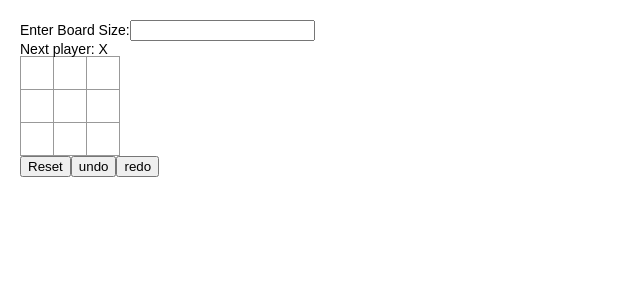
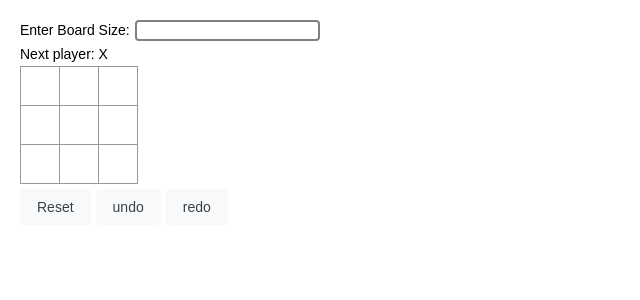
Before and after one commit to FloBurger/Tic-Tac-Toe, a React (Vite) app: page / in a window 1280 px wide. Shown: the top 300 px of the page, without its empty margins (0-640 px from the left). Built offline with nearby package versions, Linux system fonts and the light colour scheme.

Commit message:
Styling Components
Add Styling for the Button and Input

```diff
--- a/src/components/Board.jsx
+++ b/src/components/Board.jsx
@@ -5,7 +5,6 @@ function Board() {
   const [grid, setGrid] = useState([]);
   const [nextValueX, setnextValueX] = useState(true);
   const [gridSize, setGridSize] = useState(3);
-  const [gameStatus, setGameStatus] = useState("X");
   const [history, setHistory] = useState([]);
   const [currentMove, setCurrentMove] = useState(0);
   const [hasWinner, setHasWinner] = useState(false);
@@ -26,36 +25,34 @@ function Board() {
     setGrid(initGrid);
   }
 
-  function setNext(i, j, value) {
+  // Pushes the current Move to the History
+  function setNextInHistory(i, j, value) {
     const nextHistory = [
       ...history.slice(0, currentMove),
       { value: value, row: i, column: j },
     ];
-    console.log(nextHistory);
     setHistory(nextHistory);
   }
 
-  function handleClick(i, j) {
+  function handleSquareClick(i, j) {
     const nextGrid = grid.slice();
     //Check if value already set
     if (nextGrid[i][j] || hasWinner) {
       return;
     }
     setCurrentMove(currentMove + 1);
+    console.log(gridSize);
     console.log(currentMove);
     let value = nextValueX ? "X" : "O";
     if (nextValueX) {
       nextGrid[i][j] = value;
-      //setGameStatus(value);
     } else {
       nextGrid[i][j] = value;
-      ///setGameStatus(value);
     }
-    setNext(i, j, value);
+    setNextInHistory(i, j, value);
     if (checkForWinner(nextGrid, i, j, value)) {
       console.log("Winner: " + value);
       setHasWinner(true);
-      //setGameStatus("Winner: " + value);
       setGrid(nextGrid);
     }
     setnextValueX(!nextValueX);
@@ -63,6 +60,7 @@ function Board() {
   }
 
   function checkForWinner(grid, row, column, value) {
+    // row
     if (hasSameValue(grid[row])) {
       return value;
     }
@@ -75,7 +73,6 @@ function Board() {
       return value;
     }
     // diagonal
-    // need to check if value is on diagonal
     let firstDiagonale = [];
     let secondDiagonale = [];
     let k = grid.length - 1;
@@ -93,6 +90,7 @@ function Board() {
     return null;
   }
 
+  // Checks if every element in the Array is the same and not null
   function hasSameValue(arr) {
     if (arr.every((val, i, arr) => val === arr[0] && val !== null)) {
       return true;
@@ -104,13 +102,12 @@ function Board() {
   function reset() {
     initializeGrid(gridSize);
     setnextValueX(true);
-    setGameStatus("X");
     setCurrentMove(0);
     setHasWinner(false);
   }
 
   function undoMove() {
-    if (currentMove <= 0) {
+    if (currentMove <= 0 || hasWinner) {
       return;
     }
     const nextGrid = grid.slice();
@@ -119,7 +116,6 @@ function Board() {
     setGrid(nextGrid);
     setCurrentMove(currentMove - 1);
     setnextValueX(!nextValueX);
-    setGameStatus(nextValueX ? "X" : "O");
   }
 
   function redoMove() {
@@ -132,7 +128,6 @@ function Board() {
     setGrid(nextGrid);
     setCurrentMove(currentMove + 1);
     setnextValueX(!nextValueX);
-    setGameStatus(nextValueX ? "X" : "O");
   }
 
   function changeGridSize(size) {
@@ -143,6 +138,8 @@ function Board() {
   let gamesStatus;
   if (hasWinner) {
     gamesStatus = "Winner: " + (nextValueX ? "O" : "X");
+  } else if (currentMove === gridSize ** 2) {
+    gamesStatus = "Tie";
   } else {
     gamesStatus = "Next player: " + (nextValueX ? "X" : "O");
   }
@@ -164,14 +161,20 @@ function Board() {
           {rowItem.map((columnItem, indexJ) => (
             <Square
               value={columnItem}
-              onSquareClick={() => handleClick(indexI, indexJ)}
+              onSquareClick={() => handleSquareClick(indexI, indexJ)}
             />
           ))}
         </div>
       ))}
-      <button onClick={reset}>Reset</button>
-      <button onClick={undoMove}>undo</button>
-      <button onClick={redoMove}>redo</button>
+      <button class="button-1" role="button" onClick={reset}>
+        Reset
+      </button>
+      <button class="button-1" role="button" onClick={undoMove}>
+        undo
+      </button>
+      <button class="button-1" role="button" onClick={redoMove}>
+        redo
+      </button>
     </>
   );
 }
--- a/src/components/Game.jsx
+++ /dev/null
@@ -1,12 +0,0 @@
-import Board from "./Board";
-import { useEffect, useState } from "react";
-
-function Game() {
-  return (
-    <>
-      <Board />
-    </>
-  );
-}
-
-export default Game;
--- a/src/index.css
+++ b/src/index.css
@@ -24,12 +24,12 @@ ol, ul {
   font-size: 24px;
   font-weight: bold;
   line-height: 34px;
-  height: 34px;
+  height: 40px;
   margin-right: -1px;
   margin-top: -1px;
   padding: 0;
   text-align: center;
-  width: 34px;
+  width: 40px;
 }
 
 .square:focus {
@@ -48,3 +48,49 @@ ol, ul {
 .game-info {
   margin-left: 20px;
 }
+
+/* CSS */
+.button-1 {
+  background-color: #f8f9fa;
+  border: 1px solid #f8f9fa;
+  border-radius: 4px;
+  color: #3c4043;
+  cursor: pointer;
+  font-family: arial,sans-serif;
+  font-size: 14px;
+  height: 36px;
+  line-height: 27px;
+  min-width: 54px;
+  padding: 0 16px;
+  text-align: center;
+  user-select: none;
+  -webkit-user-select: none;
+  touch-action: manipulation;
+  white-space: pre;
+  margin-top: 5px;
+  margin-bottom: 5px;
+  margin-right: 5px;
+  margin-left: 0px;
+}
+
+.button-1:hover {
+  border-color: #dadce0;
+  box-shadow: rgba(0, 0, 0, .1) 0 1px 1px;
+  color: #202124;
+}
+
+.disabled {
+  opacity: 0.6;
+  cursor: not-allowed;
+}
+
+input[type=number] {
+  border: 2px solid grey;
+  border-radius: 4px;
+  margin-left: 5px;
+}
+
+div.gameStatus {
+  margin-top: 5px;
+  margin-bottom: 5px;
+}
--- a/src/main.jsx
+++ b/src/main.jsx
@@ -1,10 +1,10 @@
 import React from 'react'
 import ReactDOM from 'react-dom/client'
-import Game from './components/Game'
 import './index.css'
+import Board from './components/Board'
 
 ReactDOM.createRoot(document.getElementById('root')).render(
   <React.StrictMode>
-    <Game />
+    <Board />
   </React.StrictMode>,
 )
```
